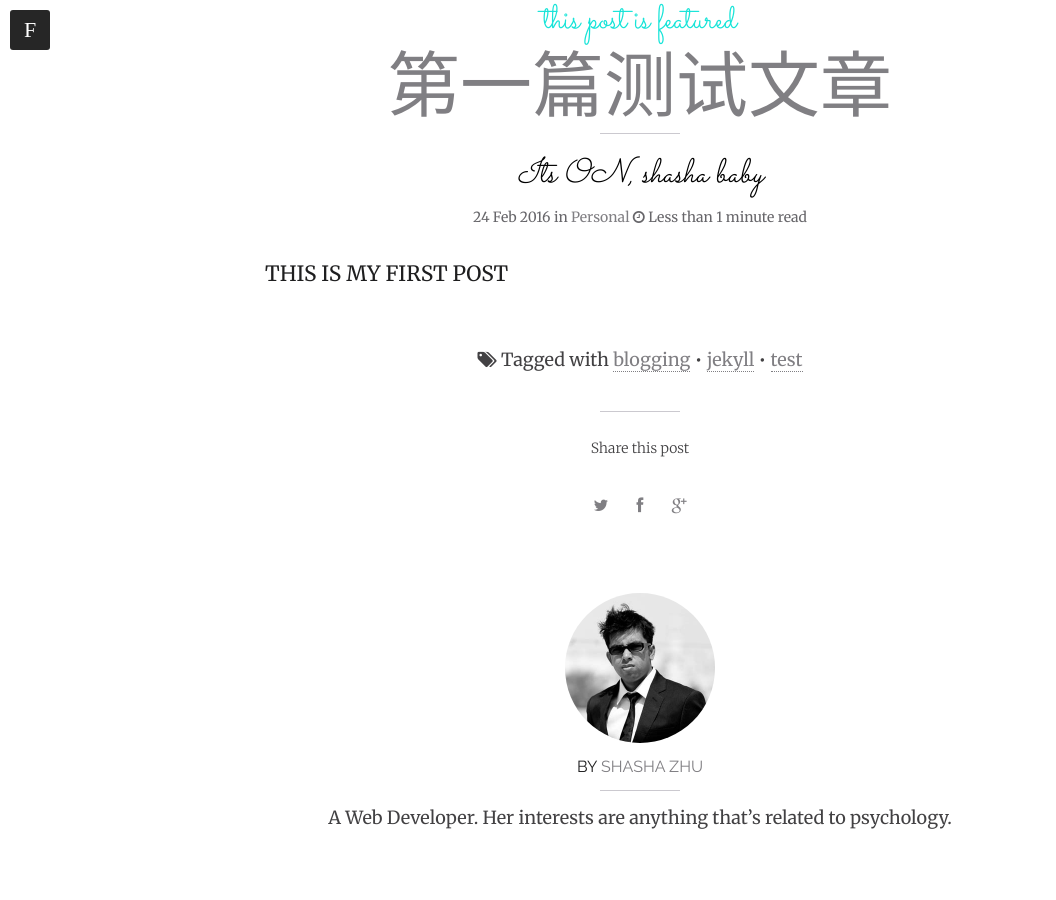
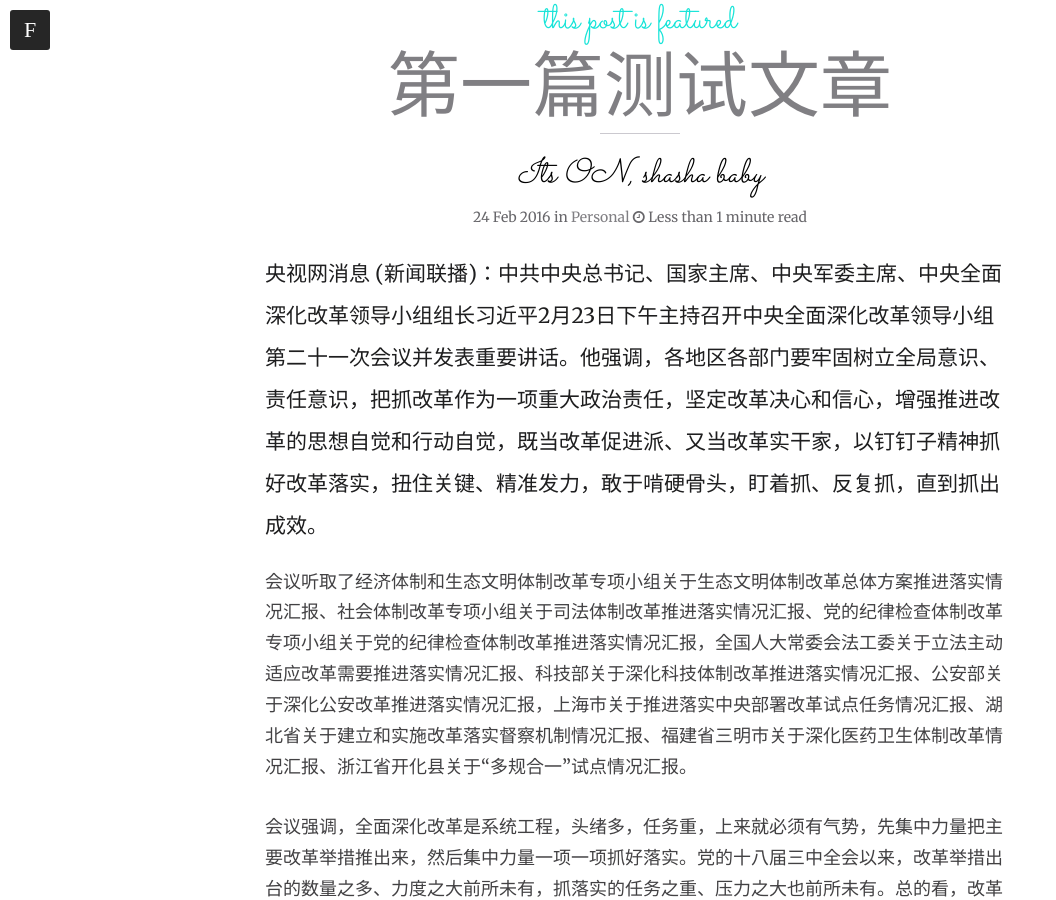
Before and after one commit to pinkpoppy/pinkpoppy.github.io, a Jekyll site: the page built from _posts/2016-02-24-myself.md, in a window 1280 px wide and 900 px high, scrolled down 620 px. Shown: the whole window, without its empty margins (0-1056 px from the left). Built offline with Jekyll 4.4.1, drawn with Linux system fonts in a browser that asks for light colours; nearby versions of some CDN libraries; some of the changed text lies outside the part shown.

Commit message:
test chinese post font

```diff
--- a/_posts/2016-02-24-myself.md
+++ b/_posts/2016-02-24-myself.md
@@ -18,4 +18,8 @@ featured: true
 published: true
 ---
 
-THIS IS MY FIRST POST
+央视网消息 (新闻联播)：中共中央总书记、国家主席、中央军委主席、中央全面深化改革领导小组组长习近平2月23日下午主持召开中央全面深化改革领导小组第二十一次会议并发表重要讲话。他强调，各地区各部门要牢固树立全局意识、责任意识，把抓改革作为一项重大政治责任，坚定改革决心和信心，增强推进改革的思想自觉和行动自觉，既当改革促进派、又当改革实干家，以钉钉子精神抓好改革落实，扭住关键、精准发力，敢于啃硬骨头，盯着抓、反复抓，直到抓出成效。
+
+会议听取了经济体制和生态文明体制改革专项小组关于生态文明体制改革总体方案推进落实情况汇报、社会体制改革专项小组关于司法体制改革推进落实情况汇报、党的纪律检查体制改革专项小组关于党的纪律检查体制改革推进落实情况汇报，全国人大常委会法工委关于立法主动适应改革需要推进落实情况汇报、科技部关于深化科技体制改革推进落实情况汇报、公安部关于深化公安改革推进落实情况汇报，上海市关于推进落实中央部署改革试点任务情况汇报、湖北省关于建立和实施改革落实督察机制情况汇报、福建省三明市关于深化医药卫生体制改革情况汇报、浙江省开化县关于“多规合一”试点情况汇报。
+
+会议强调，全面深化改革是系统工程，头绪多，任务重，上来就必须有气势，先集中力量把主要改革举措推出来，然后集中力量一项一项抓好落实。党的十八届三中全会以来，改革举措出台的数量之多、力度之大前所未有，抓落实的任务之重、压力之大也前所未有。总的看，改革落实是好的，已经出台的改革举措大多已进入落实阶段，有些改革举措已经落了地、扎了根、开了花，有些在地方和部门形成了细化实化的制度安排，有些通过试点探索总结出了可复制可推广的经验。
```
